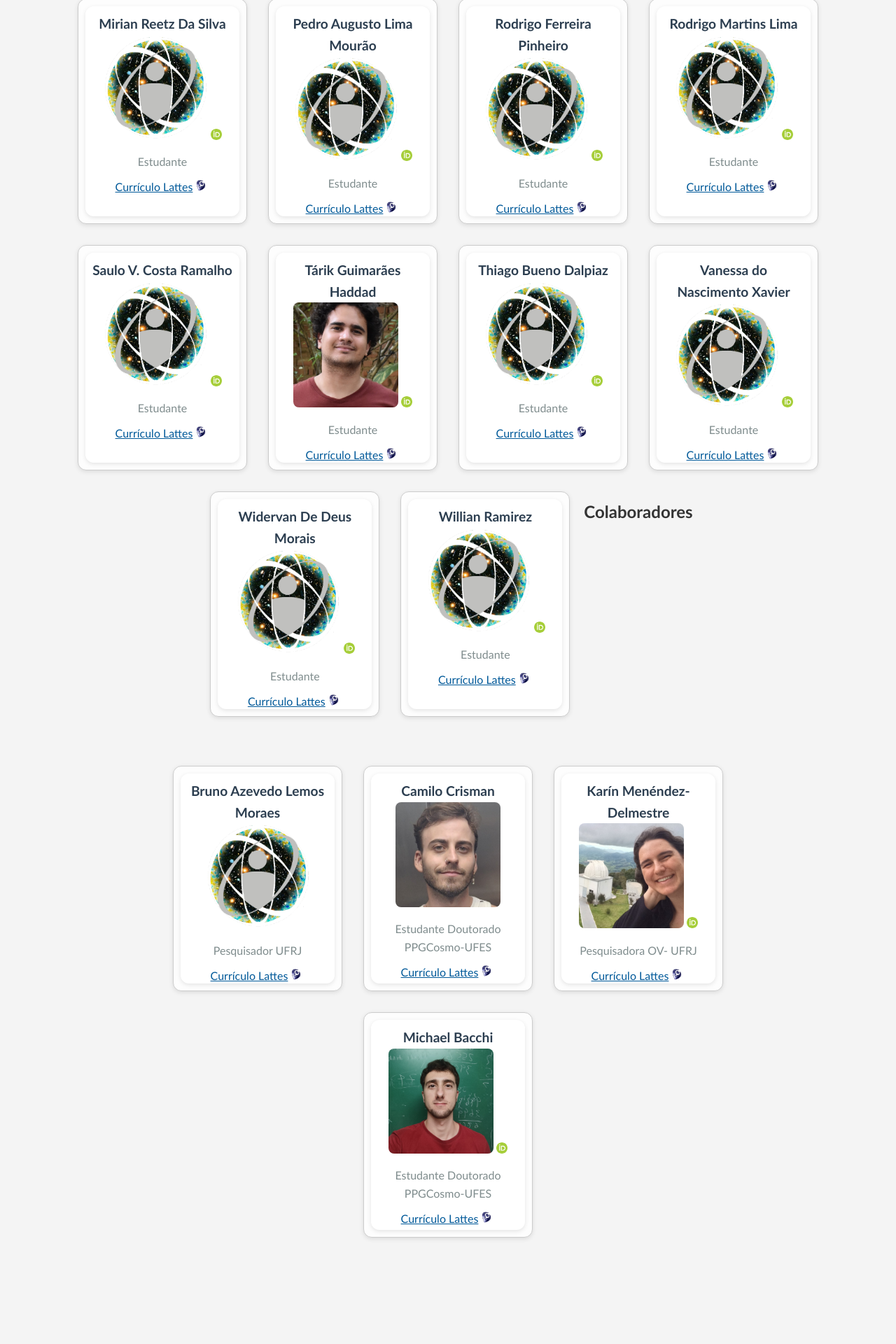
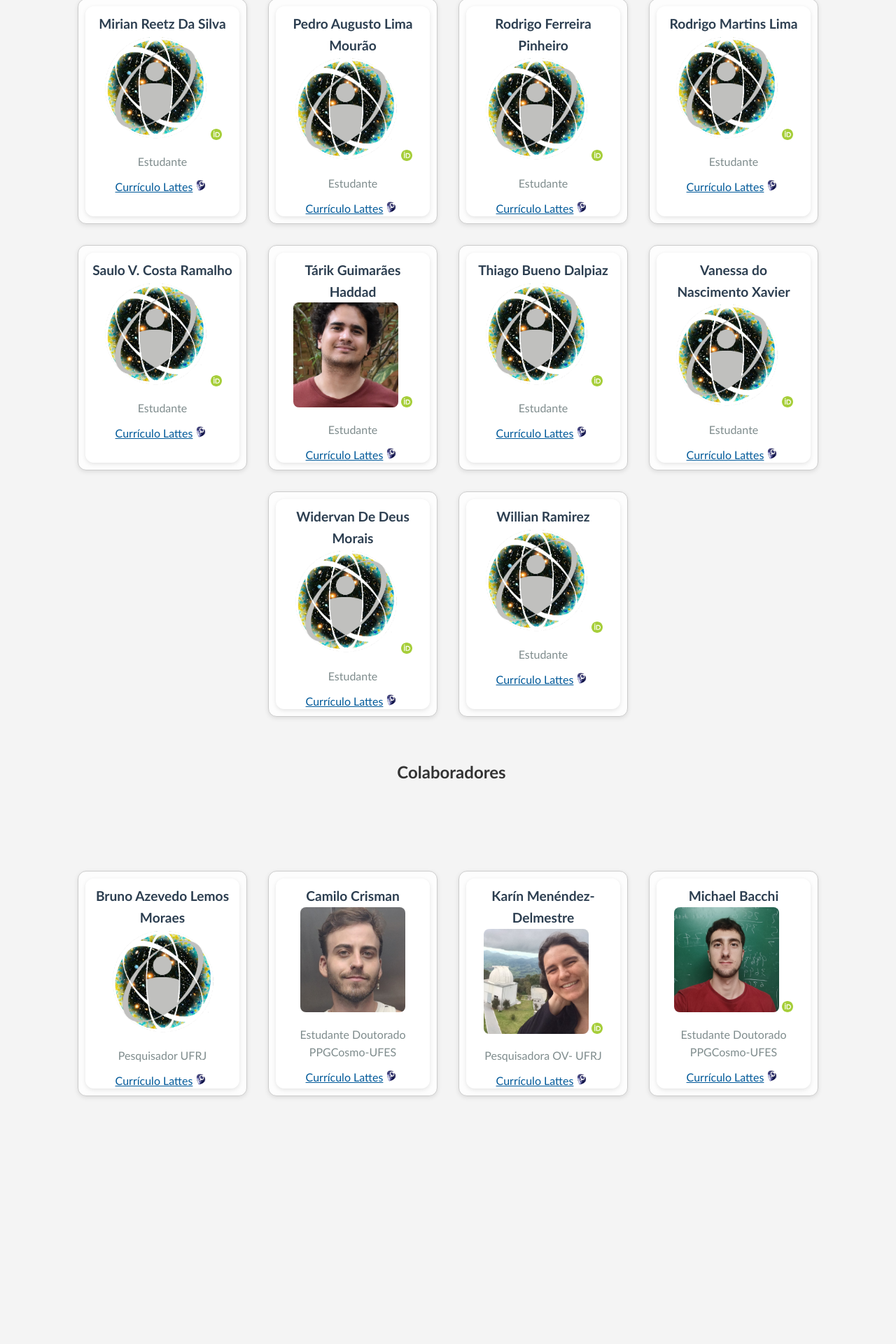
Before and after one commit to cbpf-cosmo/cbpf-cosmo.github.io, a Jekyll site: the page membros.html, which Jekyll copies as it is, in a window 1280 px wide. Shown: the part 3341-5261 px from the top of the page at 70% size. Built offline with Jekyll 4.4.1, drawn with Linux system fonts in a browser that asks for light colours; after the commit the page ends 5039 px from its top, so only the background shows below that.

Commit message:
feat:fix formatting

```diff
--- a/membros.html
+++ b/membros.html
@@ -1081,11 +1081,12 @@
     </div>
   </li>
 
+</ul>
+ <p></p>
+	<h2>Colaboradores</h2>
+    <ul class="members-list">
+<p></p>
 
-
-	<h2>Colaboradores</h2>
-
-    <ul class="members-list">
 
       <!-- ==== Exemplo modificado (Emil Medeiros) ==== -->
 <ul class="members-list">
```
Also changed, not shown: 1 other file.
